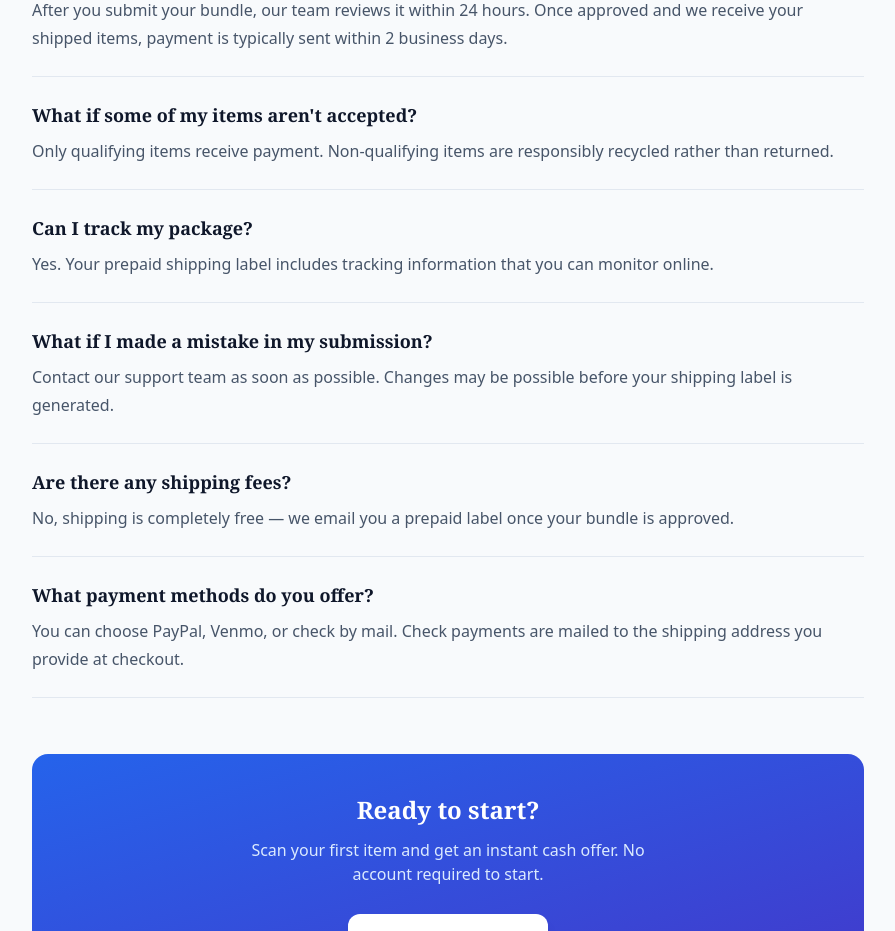
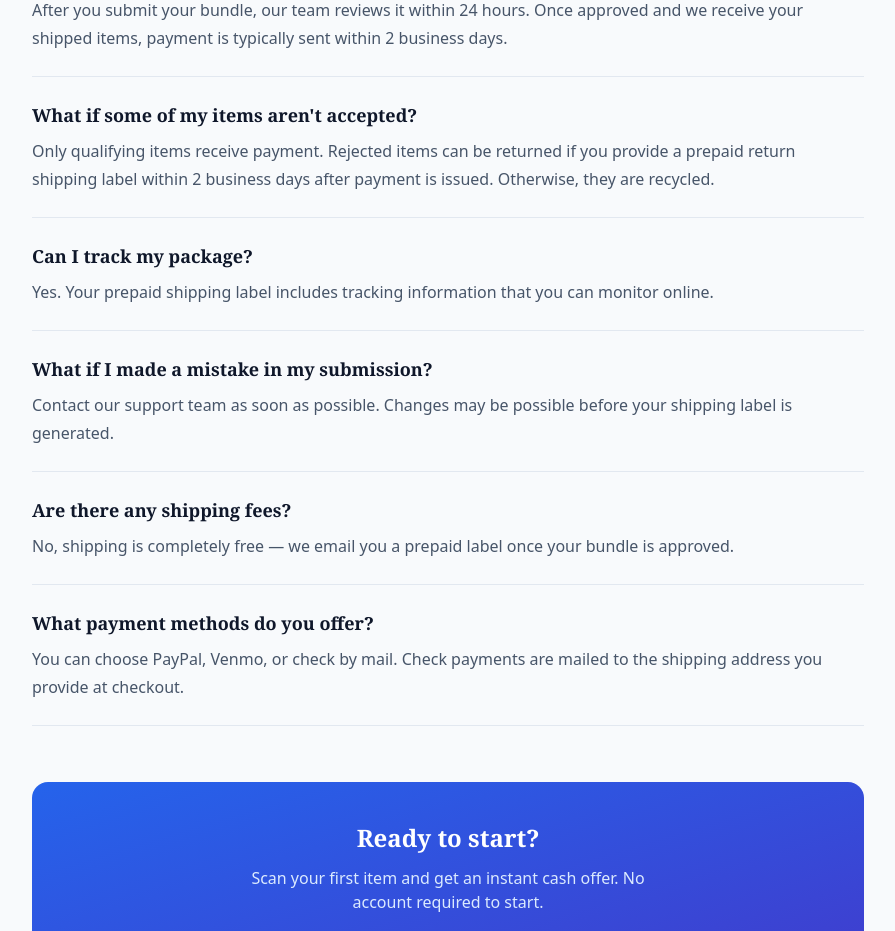
Before and after one commit to teskapnj/new-book-marketplace, a Next.js app: page /seller-guide in a window 1280 px wide. Shown: the part 3620-4551 px from the top of the page, without its empty margins (192-1087 px from the left). Built offline with nearby package versions, Linux system fonts and the light colour scheme; no server answers.

Commit message:
Align seller guide and policy wording

```diff
--- a/app/help/page.tsx
+++ b/app/help/page.tsx
@@ -41,7 +41,7 @@ const GROUPS: Group[] = [
       },
       {
         q: "What condition do items need to be in?",
-        a: "Very good condition: clean, complete with original case and artwork, no writing or stickers, and no deep scratches. Ex-library and ex-rental copies aren't accepted.",
+        a: "Very good condition: clean, complete with original case and artwork when applicable, no writing, highlighting, or stickers, and no deep scratches. Essential components must be included. Ex-library and ex-rental copies aren't accepted.",
         href: "/condition-guidelines",
         hrefLabel: "Full condition guidelines",
       },
@@ -70,7 +70,7 @@ const GROUPS: Group[] = [
       },
       {
         q: "How should I pack the items?",
-        a: "Use a sturdy box or padded envelope, include every item from your submission, and attach the prepaid label securely. No extra packing material is needed inside.",
+        a: "Use a sturdy box or padded envelope, include every item from your submission, and attach the prepaid label securely. Fill empty space with suitable packing material so items cannot shift during transit.",
       },
       {
         q: "Can I track my package?",
--- a/app/seller-guide/page.tsx
+++ b/app/seller-guide/page.tsx
@@ -36,7 +36,7 @@ const FAQ = [
   },
   {
     q: "What if some of my items aren't accepted?",
-    a: "Only qualifying items receive payment. Non-qualifying items are responsibly recycled rather than returned.",
+    a: "Only qualifying items receive payment. Rejected items can be returned if you provide a prepaid return shipping label within 2 business days after payment is issued. Otherwise, they are recycled.",
   },
   {
     q: "Can I track my package?",
--- a/app/terms/page.tsx
+++ b/app/terms/page.tsx
@@ -240,7 +240,7 @@ export default function TermsPage() {
                 "Items must be in very good condition with minimal wear",
                 "No writing, highlighting, underlining, or markings of any kind",
                 "No water damage, stains, odors, or structural damage",
-                "All original components must be included (cases, covers, manuals, inserts)",
+                "Original cases, covers, artwork, and essential components must be included when applicable",
                 "Items must function properly without defects",
               ]}
             />
```
